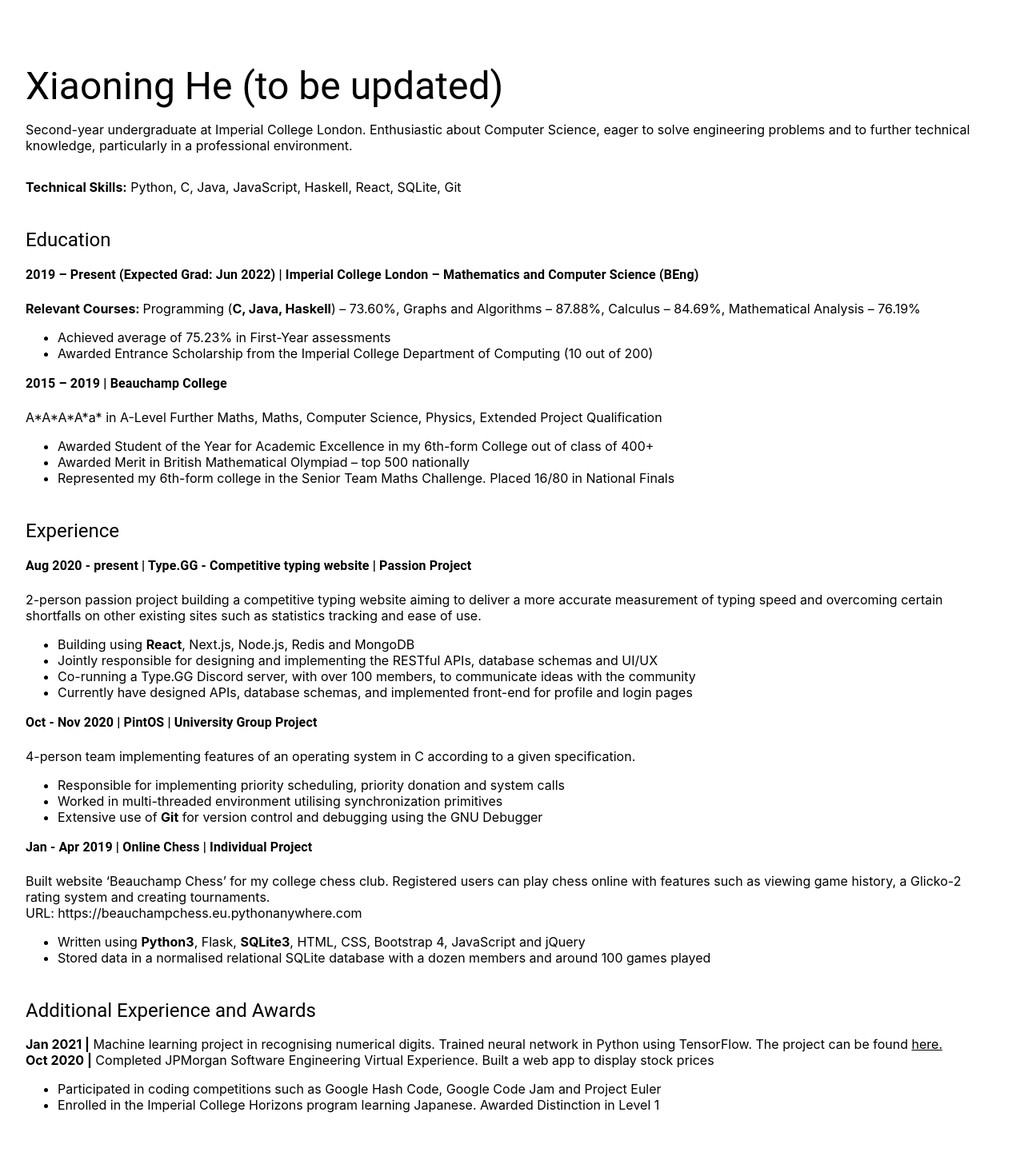
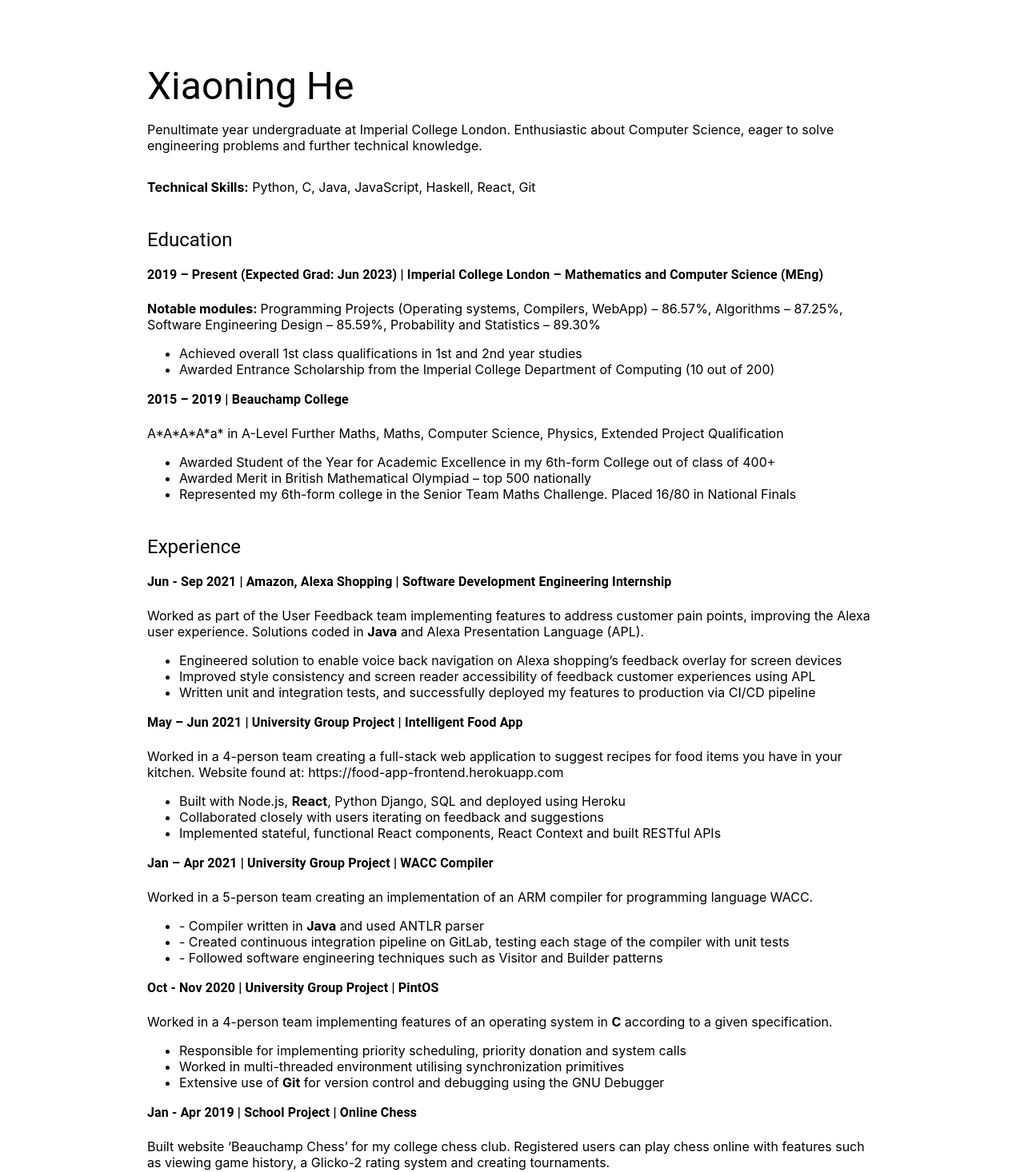
Before and after one commit to xiaoninghe/my-website, a Next.js app: page /cv in a window 1280 px wide. Shown: the top 1466 px of the page at 80% size. Built offline with nearby package versions, Linux system fonts and the light colour scheme.

Commit message:
Updated CV

```diff
--- a/components/_Layout.jsx
+++ b/components/_Layout.jsx
@@ -35,7 +35,7 @@ export default function Layout({ title = "Xiaoning's Website", children }) {
             <LinkedInIcon />
           </IconButton>
         </a>
-        Updated Jun. 2021
+        Updated Oct. 2021
       </footer>
     </div>
   );
--- a/pages/cv.jsx
+++ b/pages/cv.jsx
@@ -22,18 +22,17 @@ export default function Projects() {
 
   return (
     <Layout title="Projects">
-      <Container>
+      <Container maxWidth="md">
         <div className={classes.contents}>
-          <Typography variant="h3">Xiaoning He (to be updated)</Typography>
+          <Typography variant="h3">Xiaoning He</Typography>
           <p>
-            Second-year undergraduate at Imperial College London. Enthusiastic
-            about Computer Science, eager to solve engineering problems and to
-            further technical knowledge, particularly in a professional
-            environment.
+            Penultimate year undergraduate at Imperial College London.
+            Enthusiastic about Computer Science, eager to solve engineering
+            problems and further technical knowledge.
           </p>
           <p>
             <b>Technical Skills:</b> Python, C, Java, JavaScript, Haskell,
-            React, SQLite, Git
+            React, Git
           </p>
           <Typography variant="h5" className={classes.title}>
             Education
@@ -41,17 +40,20 @@ export default function Projects() {
           <div>
             <Typography>
               <b>
-                2019 – Present (Expected Grad: Jun 2022) | Imperial College
-                London – Mathematics and Computer Science (BEng)
+                2019 – Present (Expected Grad: Jun 2023) | Imperial College
+                London – Mathematics and Computer Science (MEng)
               </b>
             </Typography>
             <br />
-            <b>Relevant Courses: </b>
-            Programming (<b>C, Java, Haskell</b>) – 73.60%, Graphs and
-            Algorithms – 87.88%, Calculus – 84.69%, Mathematical Analysis –
-            76.19%
+            <b>Notable modules: </b>
+            Programming Projects (Operating systems, Compilers, WebApp) –
+            86.57%, Algorithms – 87.25%, Software Engineering Design – 85.59%,
+            Probability and Statistics – 89.30%
             <ul>
-              <li>Achieved average of 75.23% in First-Year assessments</li>
+              <li>
+                Achieved overall 1st class qualifications in 1st and 2nd year
+                studies
+              </li>
               <li>
                 Awarded Entrance Scholarship from the Imperial College
                 Department of Computing (10 out of 200)
@@ -86,40 +88,86 @@ export default function Projects() {
           <div>
             <Typography>
               <b>
-                Aug 2020 - present | Type.GG - Competitive typing website |
-                Passion Project
+                Jun - Sep 2021 | Amazon, Alexa Shopping | Software Development
+                Engineering Internship
               </b>
             </Typography>
             <br />
-            2-person passion project building a competitive typing website
-            aiming to deliver a more accurate measurement of typing speed and
-            overcoming certain shortfalls on other existing sites such as
-            statistics tracking and ease of use.
+            Worked as part of the User Feedback team implementing features to
+            address customer pain points, improving the Alexa user experience.
+            Solutions coded in <b>Java</b> and Alexa Presentation Language
+            (APL).
             <ul>
               <li>
-                Building using <b>React</b>, Next.js, Node.js, Redis and MongoDB
+                Engineered solution to enable voice back navigation on Alexa
+                shopping’s feedback overlay for screen devices
               </li>
               <li>
-                Jointly responsible for designing and implementing the RESTful
-                APIs, database schemas and UI/UX
+                Improved style consistency and screen reader accessibility of
+                feedback customer experiences using APL
               </li>
               <li>
-                Co-running a Type.GG Discord server, with over 100 members, to
-                communicate ideas with the community
-              </li>
-              <li>
-                Currently have designed APIs, database schemas, and implemented
-                front-end for profile and login pages
+                Written unit and integration tests, and successfully deployed my
+                features to production via CI/CD pipeline
               </li>
             </ul>
           </div>
           <div>
             <Typography>
-              <b>Oct - Nov 2020 | PintOS | University Group Project</b>
+              <b>
+                May – Jun 2021 | University Group Project | Intelligent Food App
+              </b>
             </Typography>
             <br />
-            4-person team implementing features of an operating system in C
-            according to a given specification.
+            Worked in a 4-person team creating a full-stack web application to
+            suggest recipes for food items you have in your kitchen. Website
+            found at:{" "}
+            <a href="https://food-app-frontend.herokuapp.com">
+              https://food-app-frontend.herokuapp.com
+            </a>
+            <ul>
+              <li>
+                Built with Node.js, <b>React</b>, Python Django, SQL and
+                deployed using Heroku
+              </li>
+              <li>
+                Collaborated closely with users iterating on feedback and
+                suggestions
+              </li>
+              <li>
+                Implemented stateful, functional React components, React Context
+                and built RESTful APIs
+              </li>
+            </ul>
+          </div>
+          <div>
+            <Typography>
+              <b>Jan – Apr 2021 | University Group Project | WACC Compiler</b>
+            </Typography>
+            <br />
+            Worked in a 5-person team creating an implementation of an ARM
+            compiler for programming language WACC.
+            <ul>
+              <li>
+                - Compiler written in <b>Java</b> and used ANTLR parser
+              </li>
+              <li>
+                - Created continuous integration pipeline on GitLab, testing
+                each stage of the compiler with unit tests
+              </li>
+              <li>
+                - Followed software engineering techniques such as Visitor and
+                Builder patterns
+              </li>
+            </ul>
+          </div>
+          <div>
+            <Typography>
+              <b>Oct - Nov 2020 | University Group Project | PintOS</b>
+            </Typography>
+            <br />
+            Worked in a 4-person team implementing features of an operating
+            system in <b>C</b> according to a given specification.
             <ul>
               <li>
                 Responsible for implementing priority scheduling, priority
@@ -137,7 +185,7 @@ export default function Projects() {
           </div>
           <div>
             <Typography>
-              <b>Jan - Apr 2019 | Online Chess | Individual Project</b>
+              <b>Jan - Apr 2019 | School Project | Online Chess</b>
             </Typography>
             <br />
             Built website ‘Beauchamp Chess’ for my college chess club.
@@ -150,7 +198,7 @@ export default function Projects() {
             </a>
             <ul>
               <li>
-                Written using <b>Python3</b>, Flask, <b>SQLite3</b>, HTML, CSS,
+                Written using <b>Python3</b>, Flask, SQLite3, HTML, CSS,
                 Bootstrap 4, JavaScript and jQuery
               </li>
               <li>
@@ -163,6 +211,11 @@ export default function Projects() {
             Additional Experience and Awards
           </Typography>
           <div>
+            <b>Apr 2021 |</b> Collaboration with the University of St.
+            Petersburg and the Technical University of Munich learning
+            continuous deployment using GitHub Actions to remotely deploy
+            changes to robots.
+            <br />
             <b>Jan 2021 |</b> Machine learning project in recognising numerical
             digits. Trained neural network in Python using TensorFlow. The
             project can be found{" "}
@@ -173,16 +226,8 @@ export default function Projects() {
             <b>Oct 2020 |</b> Completed JPMorgan Software Engineering Virtual
             Experience. Built a web app to display stock prices
             <br />
-            <ul>
-              <li>
-                Participated in coding competitions such as Google Hash Code,
-                Google Code Jam and Project Euler
-              </li>
-              <li>
-                Enrolled in the Imperial College Horizons program learning
-                Japanese. Awarded Distinction in Level 1
-              </li>
-            </ul>
+            <b>Ongoing |</b> Enrolled in the Imperial College Horizons program
+            learning Japanese. Awarded Merit in Level 2
           </div>
         </div>
         <br />
```
Also changed, not shown: pages/index.jsx (+6 -1 lines).
